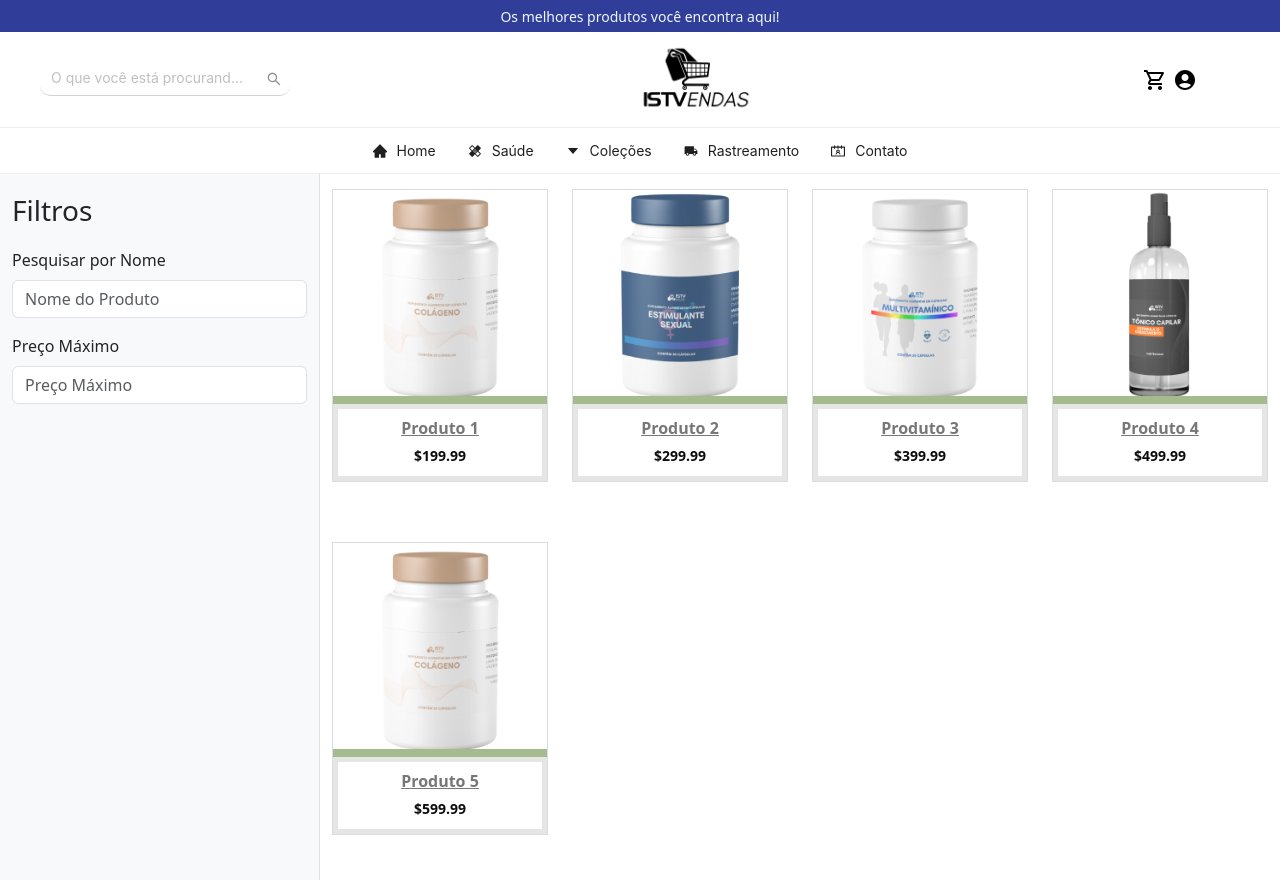
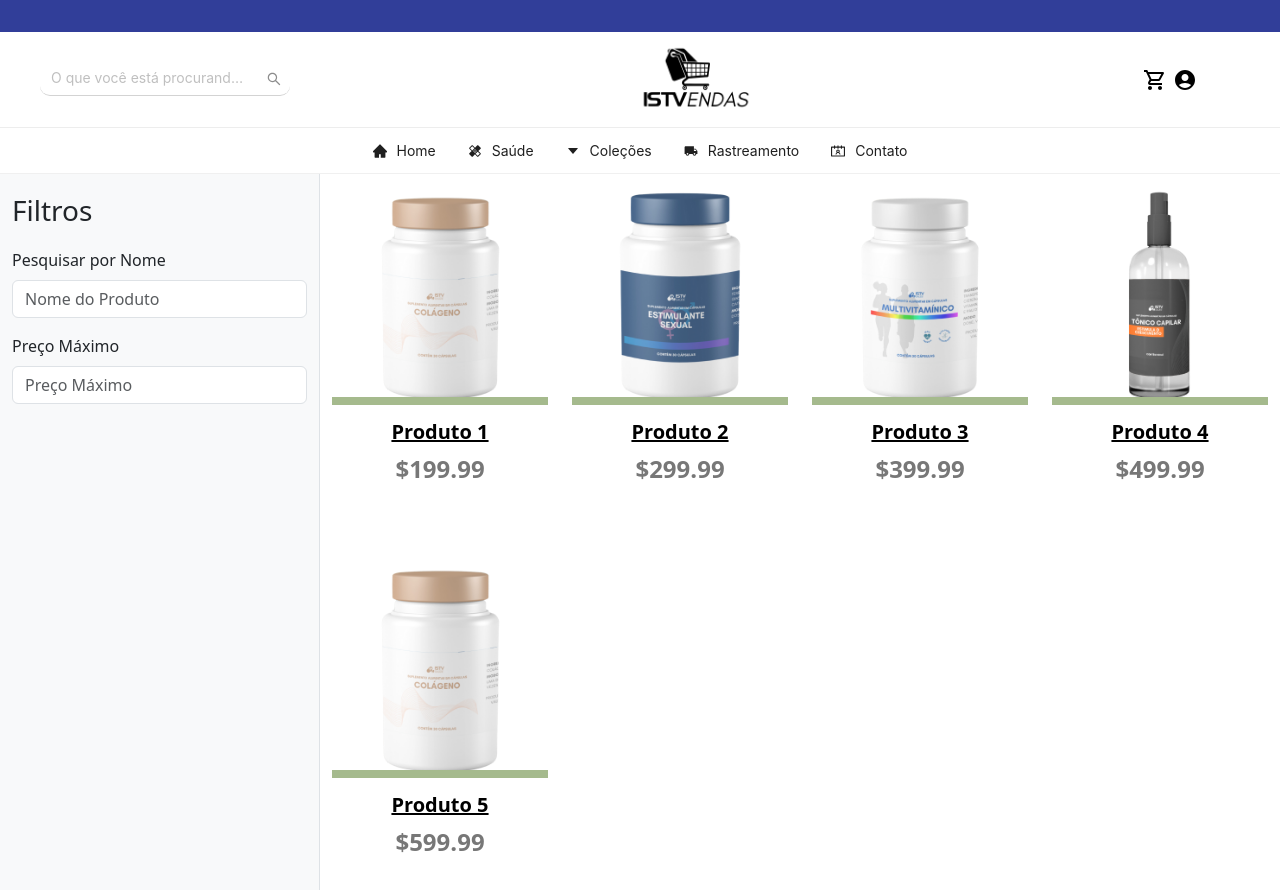
Before and after one commit to wendellima94/istv-shop, a React (Vite) app: page /collection in a window 1280 px wide. Shown: the top 890 px of the page. Built offline with nearby package versions, Linux system fonts and the light colour scheme.

Commit message:
add responsive menu

```diff
--- a/src/componentes/menu/index.jsx
+++ b/src/componentes/menu/index.jsx
@@ -32,8 +32,13 @@ export default function Menu() {
     <>
       <div className={`menuContainer ${isMenuFixed ? "fixedMenu" : ""}`}>
         <header className="headerTop">
-          Os melhores produtos você encontra aqui!
+          <div className="scroller">
+            <a>Os melhores produtos você encontra aqui!</a>
+            <a>Promoções incríveis!</a>
+            <a>Novidades toda semana!</a>
+          </div>
         </header>
+
         <header className="subHeaderTop">
           <section className="searchItems">
             <SearchContainer />
@@ -47,6 +52,7 @@ export default function Menu() {
         </header>
         <MainMenu />
       </div>
+      <div className="contentMobilleMenu">
         <div className="mobileMenu">
           <Sidebar
             pageWrapId={"page-wrap"}
@@ -54,9 +60,11 @@ export default function Menu() {
           />
 
           <section className="searchItems">
-          <SearchContainer />
+            <LoginItemsHeader />
           </section>
         </div>
+      </div>
+      <div className="contentPlaceholder"></div>
     </>
   );
 }
--- a/src/componentes/menu/style.css
+++ b/src/componentes/menu/style.css
@@ -47,5 +47,16 @@
     display: flex;
     position: inherit;
     align-self: flex-end;
+    border-bottom: 0.3px solid rgba(0, 0, 0, 0.232);
+  }
+  .contentMobilleMenu {
+    position: fixed;
+    top: 0;
+    left: 0;
+    width: 100vw; /* Garante que o menu ocupe toda a largura da viewport */
+    z-index: 9999;
+  }
+  .contentPlaceholder {
+    height: 100px; /* Ajuste a altura conforme necessário para corresponder à altura do menu móvel */
   }
 }
--- a/src/componentes/mobileMenu/index.jsx
+++ b/src/componentes/mobileMenu/index.jsx
@@ -1,22 +1,79 @@
 import React from "react";
 import { slide as Menu } from "react-burger-menu";
 import "./style.css";
+import LogoItemsContent from "../logoItems";
+import SearchContainer from "../search";
 // menu-item
 export default (props) => {
   return (
+    <>
       <Menu>
+        <div className="logoContent">
+          <SearchContainer />
+          <LogoItemsContent />
+        </div>
         <a className="menu-item" href="/">
           Home
         </a>
         <a className="menu-item" href="/salads">
-        Salads
+          Saúde
         </a>
         <a className="menu-item" href="/pizzas">
-        Pizzas
+        Medicamentos
+        </a>
+        <a className="menu-item" href="/rastreamento">
+          Rasteeamento
         </a>
         <a className="menu-item" href="/desserts">
-        Desserts
+          Contato
         </a>
       </Menu>
+    </>
   );
 };
+
+
+// {
+//   label: "Home",
+//   key: "/",
+//   icon: <HomeFilled />,
+// },
+// {
+//   label: "Saúde",
+//   key: "SubMenu",
+//   icon: <HealingIcon fontSize="large" />,
+//   children: [
+//     {
+//       type: "group",
+//       label: "Bem estar",
+//       children: [
+//         {
+//           label: "Fitness",
+//           key: "setting:1",
+//           icon: <FitnessCenterIcon fontSize="large" />,
+//         },
+//         {
+//           label: "Maquiagens",
+//           key: "setting:4",
+//           icon: <AutoFixHighIcon fontSize="large" />,
+//         },
+//       ],
+//     },
+//     {
+//       type: "group",
+//       label: "Medicamentos",
+//       children: [
+//         {
+//           label: "Manipulados",
+//           key: "setting:3",
+//           icon: <MedicationIcon fontSize="large" />,
+//         },
+//         {
+//           label: "Naturais",
+//           key: "setting:2",
+//           icon: <SpaIcon fontSize="large" />,
+//         },
+//       ],
+//     },
+//   ],
+// },
--- a/src/componentes/mobileMenu/style.css
+++ b/src/componentes/mobileMenu/style.css
@@ -1,4 +1,3 @@
-/* Position and sizing of burger button */
 .bm-burger-button {
     position: fixed;
     width: 36px;
@@ -7,70 +6,55 @@
     top: 36px;
   }
 
-  /* Color/shape of burger icon bars */
   .bm-burger-bars {
     background: #373a47;
   }
 
-  /* Color/shape of burger icon bars on hover*/
   .bm-burger-bars-hover {
-    background: #a90000;
+    background: #0048ff;
   }
 
-  /* Position and sizing of clickable cross button */
   .bm-cross-button {
     height: 24px;
     width: 24px;
   }
 
-  /* Color/shape of close button cross */
   .bm-cross {
     background: #bdc3c7;
   }
 
-  /*
-  Sidebar wrapper styles
-  Note: Beware of modifying this element as it can break the animations - you should not need to touch it in most cases
-  */
   .bm-menu-wrap {
     position: fixed;
     height: 100%;
   }
 
-  /* General sidebar styles */
   .bm-menu {
-    background: #373a47;
+    background: #ffffff;
     padding: 2.5em 1.5em 0;
     font-size: 1.15em;
   }
 
-  /* Morph shape necessary with bubble or elastic */
   .bm-morph-shape {
     fill: #373a47;
   }
 
-  /* Wrapper for item list */
   .bm-item-list {
-    color: #b8b7ad;
+    color: #000000;
     padding: 0.8em;
   }
 
-  /* Individual item */
   .bm-item {
     display: inline-block;
   }
 
-  /* Styling of overlay */
   .bm-overlay {
     background: rgba(0, 0, 0, 0.3);
   }
 
-
-  /* Individual item */
 .bm-item {
     display: inline-block;
 
-    color: #d1d1d1;
+    color: #030202;
     margin-bottom: 10px;
     text-align: left;
     text-decoration: none;
@@ -78,5 +62,5 @@
   }
 
   .bm-item:hover {
-    color: #ffffff;
+    color: #0048ff
   }
--- a/src/componentes/productCarrousel/style.css
+++ b/src/componentes/productCarrousel/style.css
@@ -1,5 +1,28 @@
 body {
   font-family: "Poppins", sans-serif;
+}
+.headerTop {
+  overflow: hidden;
+  white-space: nowrap;
+}
+.scroller {
+  display: inline-block;
+  padding-left: 100%;
+  animation: scroll 25s linear infinite;
+}
+
+@keyframes scroll {
+  0% {
+    transform: translateX(0%);
+  }
+  100% {
+    transform: translateX(-100%);
+  }
+}
+
+.scroller span {
+  display: inline-block;
+  padding-right: 50px;
 }
 
 .row {
@@ -31,7 +54,7 @@ body {
 .product-grid {
   text-align: center;
   position: relative;
-  border: 1px solid #ddd;
+  /* border: 1px solid #ddd; */
   margin-bottom: 30px;
 }
 
@@ -88,14 +111,14 @@ body {
   line-height: 38px;
   width: 38px;
   height: 38px;
-  border: 1px solid #333;
-  border-bottom: none;
+  /* border: 1px solid #333; */
+  /* border-bottom: none; */
   display: block;
   transition: all 0.3s;
 }
 
 .product-grid .product-links li:last-child a {
-  border-bottom: 1px solid #333;
+  /* border-bottom: 1px solid #333; */
 }
 
 .product-grid .product-links li a:hover {
@@ -128,18 +151,18 @@ body {
 .product-grid .product-content {
   background: #fff;
   padding: 15px;
-  box-shadow: 0 0 0 5px rgba(0, 0, 0, 0.1) inset;
+  /* box-shadow: 0 0 0 5px rgba(0, 0, 0, 0.1) inset; */
 }
 
 .product-grid .title {
-  font-size: 16px;
+  font-size: 20px;
   font-weight: 600;
   text-transform: capitalize;
   margin: 0 0 7px;
 }
 
 .product-grid .title a {
-  color: #777;
+  color: #000;
   transition: all 0.3s ease 0s;
 }
 
@@ -148,15 +171,16 @@ body {
 }
 
 .product-grid .price {
-  color: #0d0d0d;
-  font-size: 14px;
+  color: #777;
+  transition: all 0.3s ease 0s;
+  font-size: 24px;
   font-weight: 600;
 }
 
 .product-grid .price span {
   color: #888;
   font-size: 13px;
-  font-weight: 400;
+  font-weight: 600;
   text-decoration: line-through;
 }
 
```
Also changed, not shown: src/contexts/ShoppingCartContext.jsx (added, +59 -0 lines). Lines whose indentation alone changed are shown as unchanged.
